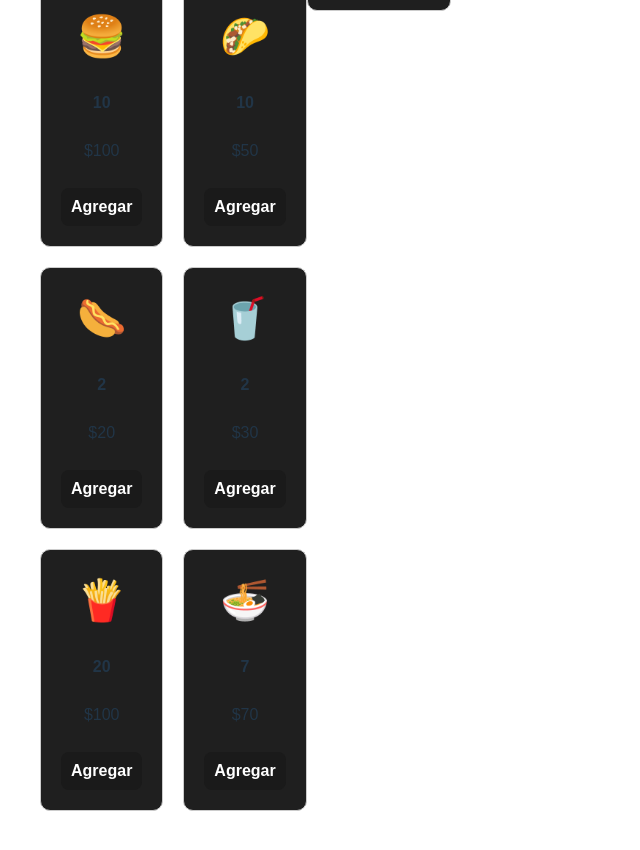
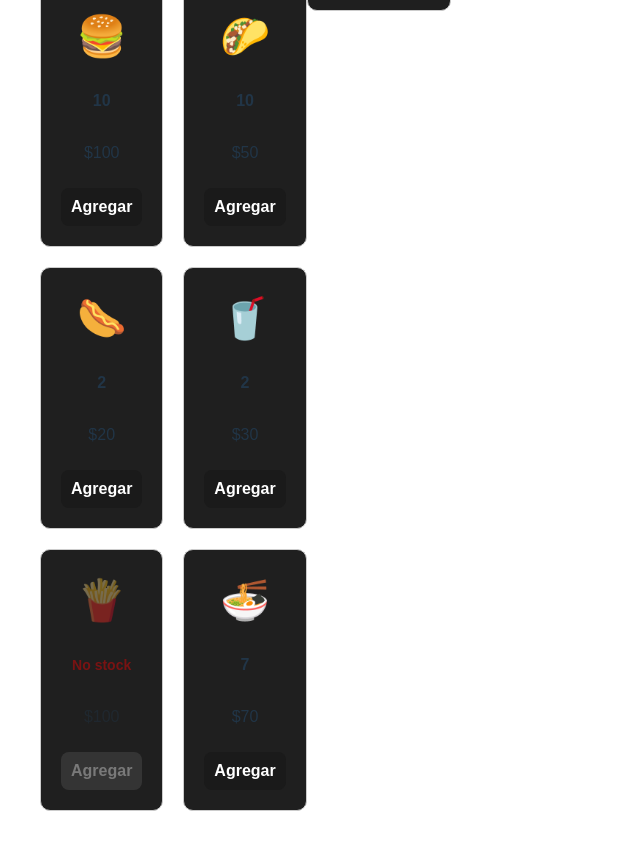
Before and after one commit to drenaldin/food-app, a React (Vite) app: page / in a window 1280 px wide. Shown: the part 180-1030 px from the top of the page, without its empty margins (0-640 px from the left). Built offline with nearby package versions, Linux system fonts and the light colour scheme.

Commit message:
transpartencia, no stock

```diff
--- a/src/App.css
+++ b/src/App.css
@@ -118,3 +118,34 @@
   font-weight: bold;
   font-size: 22px;
 }
+
+.outOfStockElement {
+  opacity: 0.4;
+  transition: opacity 0.3s ease;
+}
+
+.noStock {
+  color: red;
+  font-weight: bold;
+}
+
+.price {
+  margin-top: 5px;
+}
+
+.addButton {
+  margin-top: 10px;
+  padding: 10px;
+  font-weight: bold;
+  border-radius: 8px;
+  border: none;
+  color: white;
+  background-color: #1a1a1a;
+  cursor: pointer;
+  transition: opacity 0.3s ease;
+}
+
+.addButton:disabled {
+  background-color: #555;
+  cursor: not-allowed;
+}
--- a/src/components/product_card.jsx
+++ b/src/components/product_card.jsx
@@ -1,21 +1,30 @@
 import React from 'react';
 
 function ProductCard({ product, addToCart }) {
+  const isOutOfStock = product.stock === 0;
+
   return (
     <div className="productCard">
-      <span className="emoji">{product.emoji}</span>
+      <span className={`emoji ${isOutOfStock ? 'outOfStockElement' : ''}`}>
+        {product.emoji}
+      </span>
+
       <div className="stockArea">
-        {product.stock > 0 ? (
+        {isOutOfStock ? (
+          <span className="noStock outOfStockElement">No stock</span>
+        ) : (
           <span>{product.stock}</span>
-        ) : (
-          <span className="noStock">No stock</span>
         )}
       </div>
-      <div>${product.price}</div>
+
+      <div className={`price ${isOutOfStock ? 'outOfStockElement' : ''}`}>
+        ${product.price}
+      </div>
+
       <button
         onClick={() => addToCart(product)}
-        disabled={product.stock === 0}
-        className="addButton"
+        disabled={isOutOfStock}
+        className={`addButton ${isOutOfStock ? 'outOfStockElement' : ''}`}
       >
         Agregar
       </button>
--- a/src/data/products.js
+++ b/src/data/products.js
@@ -3,6 +3,6 @@ export const products = [
     { id: 2, name: "taco", emoji: "🌮", price: 50, stock: 10 },
     { id: 3, name: "hotdog", emoji: "🌭", price: 20, stock: 2 },
     { id: 4, name: "shake", emoji: "🥤", price: 30, stock: 2 },
-    { id: 5, name: "fries", emoji: "🍟", price: 100, stock: 20 },
+    { id: 5, name: "fries", emoji: "🍟", price: 100, stock: 0 },
     { id: 6, name: "ramen", emoji: "🍜", price: 70, stock: 7 },
   ];
```
